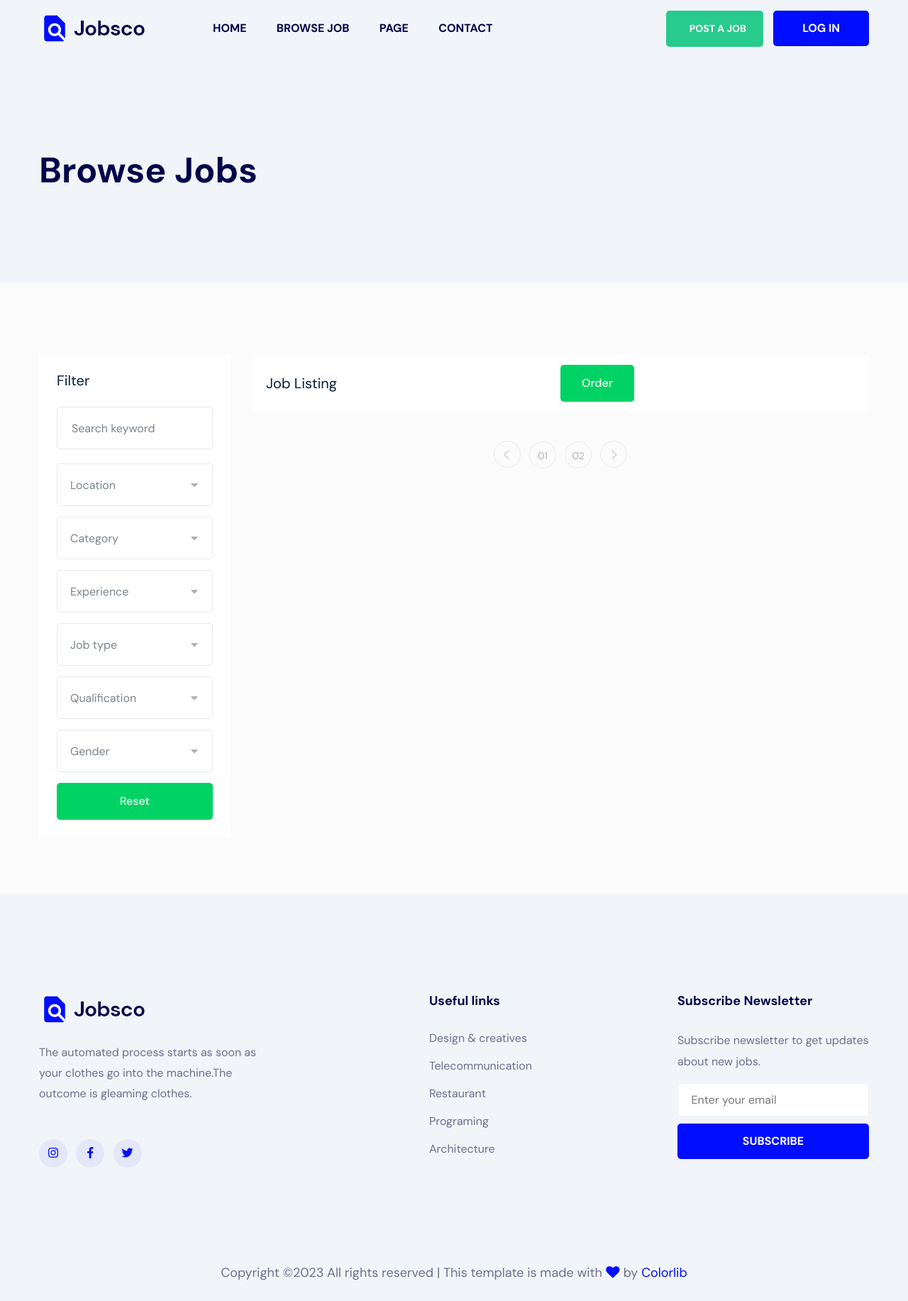
After one commit to azizgadacha/Match_Talent_Web, a Symfony app: template templates/annonce/tri.html.twig in a window 1280 px wide. The commit adds this page. Shown: the whole page at 71% size. Run offline with Twig, Linux system fonts and the light colour scheme; the template is opened without the code that fills it, so the values that code supplies are empty; some libraries are stand-ins or nearby versions.

Commit message:
commit f

```diff
--- a/templates/annonce/demandeur_index.html.twig
+++ b/templates/annonce/demandeur_index.html.twig
@@ -106,10 +106,11 @@
 <div class="recent_joblist white-bg ">
 <div class="row align-items-center">
 <div class="col-md-6">
+
 <h4>Job Listing</h4>
 </div>
 
-
+    <a href="{{ path('app_listt') }}" class="boxed-btn3"> Order</a>
 
     <div class="search_cat d-flex justify-content-end">
         <select id="categorie-select" name="id_categorie" onchange="getComboA(this)">
@@ -165,7 +166,7 @@
 </div>
    <div class="job_lists m-0">
 <div class="row">
-
+    <div class="row" id="annonce-container">
 {% for annonce in annonces %}
 
     <div class="col-lg-12 col-md-12">
--- /dev/null
+++ b/templates/annonce/tri.html.twig
@@ -0,0 +1,206 @@
+{% extends 'base.html.twig' %}
+
+{% block title %}Annonce{% endblock %}
+
+{% block body %}
+
+    <main>
+
+
+        <div class="slider-area gray-bg position-relative">
+            <div class="single-slider d-flex align-items-center slider-height2">
+                <div class="container">
+                    <div class="row">
+                        <div class="col-xl-12">
+                            <div class="hero-caption hero-caption2">
+                                <h2>Browse Jobs</h2>
+                            </div>
+                        </div>
+                    </div>
+                </div>
+            </div>
+        </div>
+
+
+
+        <div class="job_listing_area section-bg2 plus_padding">
+            <div class="container">
+                <div class="row">
+                    <div class="col-lg-3">
+                        <div class="job_filter white-bg">
+                            <div class="form_inner white-bg">
+                                <h3>Filter</h3>
+                                <form action="#">
+                                    <div class="row">
+                                        <div class="col-lg-12">
+                                            <div class="single_field">
+                                                <input type="text" placeholder="Search keyword">
+                                            </div>
+                                        </div>
+                                        <div class="col-lg-12">
+                                            <div class="single_field">
+                                                <select class="wide">
+                                                    <option data-display="Location">Location</option>
+                                                    <option value="1">Rangpur</option>
+                                                    <option value="2">Dhaka </option>
+                                                </select>
+                                            </div>
+                                        </div>
+                                        <div class="col-lg-12">
+                                            <div class="single_field">
+                                                <select class="wide">
+                                                    <option data-display="Category">Category</option>
+                                                    <option value="1">Category 1</option>
+                                                    <option value="2">Category 2 </option>
+                                                </select>
+                                            </div>
+                                        </div>
+                                        <div class="col-lg-12">
+                                            <div class="single_field">
+                                                <select class="wide">
+                                                    <option data-display="Experience">Experience</option>
+                                                    <option value="1">Experience 1</option>
+                                                    <option value="2">Experience 2 </option>
+                                                </select>
+                                            </div>
+                                        </div>
+                                        <div class="col-lg-12">
+                                            <div class="single_field">
+                                                <select class="wide">
+                                                    <option data-display="Job type">Job type</option>
+                                                    <option value="1">full time 1</option>
+                                                    <option value="2">part time 2 </option>
+                                                </select>
+                                            </div>
+                                        </div>
+                                        <div class="col-lg-12">
+                                            <div class="single_field">
+                                                <select class="wide">
+                                                    <option data-display="Qualification">Qualification</option>
+                                                    <option value="1">Qualification 1</option>
+                                                    <option value="2">Qualification 2</option>
+                                                </select>
+                                            </div>
+                                        </div>
+                                        <div class="col-lg-12">
+                                            <div class="single_field">
+                                                <select class="wide">
+                                                    <option data-display="Gender">Gender</option>
+                                                    <option value="1">male</option>
+                                                    <option value="2">female</option>
+                                                </select>
+                                            </div>
+                                        </div>
+                                    </div>
+                                </form>
+                            </div>
+
+                            <div class="reset_btn">
+                                <button class="boxed-btn3 w-100" type="submit">Reset</button>
+                            </div>
+                        </div>
+                    </div>
+
+                    <div class="col-lg-9">
+                        <div class="recent_joblist_wrap">
+                            <div class="recent_joblist white-bg ">
+                                <div class="row align-items-center">
+                                    <div class="col-md-6">
+
+                                        <h4>Job Listing</h4>
+                                    </div>
+
+                                    <a onclick="sortAnnonces('asc')" class="boxed-btn3">Order</a>
+
+                                    <div class="search_cat d-flex justify-content-end">
+
+
+
+
+
+
+
+                                </div>
+
+                            </div>
+                        </div>
+                        <div class="job_lists m-0">
+                            <div class="row">
+                                <div class="row" id="annonce-container">
+                                    {% for annonce in annonces %}
+
+                                        <div class="col-lg-12 col-md-12">
+                                            <div class="single_jobs white-bg d-flex justify-content-between">
+                                                <div class="jobs_left d-flex align-items-center">
+                                                    <div class="thumb">
+                                                        <img src='{{ asset ("assets/img/icon/1.svg")}}' alt="">
+                                                    </div>
+                                                    <div class="jobs_conetent">
+                                                        <a href="{{ path('app_annonce_show', {'idAnnonce': annonce.idAnnonce})  }}"><h4>{{ annonce.titre }}</h4> </a>
+                                                        <div class="links_locat d-flex align-items-center">
+                                                            <div class="location">
+                                                                <p> <i class="fas fa-map-marker-alt"></i>{{ annonce.Societe }}</p>
+                                                            </div>
+                                                            <div class="location">
+                                                                <p> <i class="far fa-clock"></i> {{ annonce.datefin ? annonce.datefin|date('Y-m-d') : '' }}</p>
+                                                            </div>
+                                                        </div>
+                                                    </div>
+                                                </div>
+                                                <div class="jobs_right">
+                                                    <div class="apply_now">
+                                                        <a class="heart_mark" href="{{ path('app_annonce_favorite', {'idAnnonce': annonce.idAnnonce}) }}">
+
+                                                            <i class="fa fa-heart"></i>
+                                                        </a>
+
+                                                        <a href="{{ path('app_annonce_show', {'idAnnonce': annonce.idAnnonce}) }}" class="boxed-btn3">Postuler</a>
+                                                    </div>
+                                                </div>
+
+                                            </div>
+                                        </div>
+
+
+
+
+
+
+
+
+                                    {% endfor %}
+                                </div>
+
+                            </div>
+
+
+
+
+                            <div class="row">
+                                <div class="col-lg-12">
+                                    <div class="pagination_wrap">
+                                        <ul>
+                                            <li><a href='{{ asset ("/assets/#")}}'> <i class="ti-angle-left"></i> </a></li>
+                                            <li><a href='{{ asset ("/assets/#")}}'><span>01</span></a></li>
+                                            <li><a href='{{ asset ("/assets/#")}}'><span>02</span></a></li>
+                                            <li><a href='{{ asset ("/assets/#")}}'> <i class="ti-angle-right"></i> </a></li>
+                                        </ul>
+                                    </div>
+                                </div>
+                            </div>
+                        </div>
+                    </div>
+                </div>
+            </div>
+        </div>
+        </div>
+
+
+        </div></div>
+
+
+    </main>
+
+
+
+{% endblock %}
```
Also changed, not shown: src/Controller/AnnonceController.php (+23 -0 lines), src/Repository/AnnonceRepository.php (+18 -0 lines).
